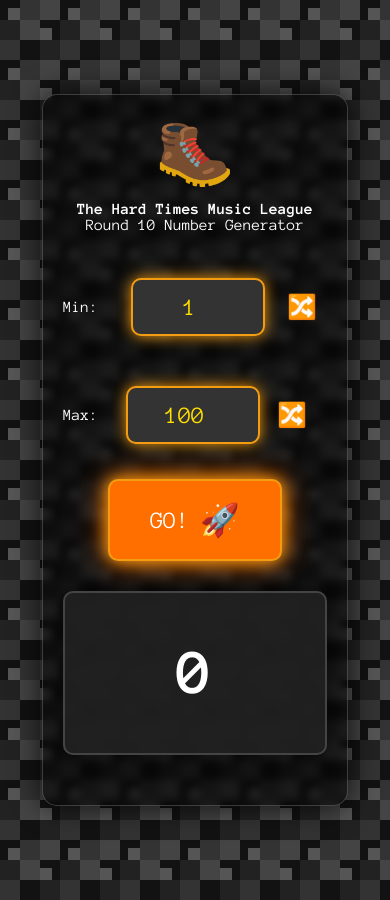
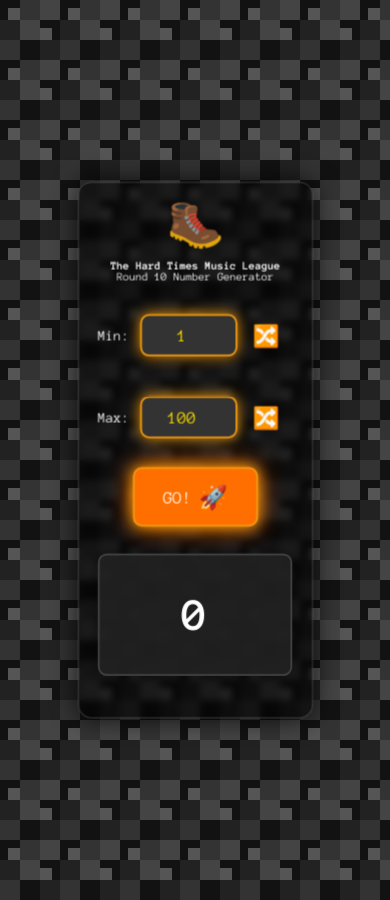
Before and after one commit to mattmotel/round10, a plain HTML site: page index.html in a window 390 px wide. Drawn offline with Linux system fonts and the light colour scheme.

Commit message:
mobile styles

```diff
--- a/index.html
+++ b/index.html
@@ -254,6 +254,72 @@
       font-weight: normal;
 
     }
+    @media (max-width: 600px) {
+    .input-container {
+      flex-direction: column;
+      align-items: flex-start;
+    }
+
+    #min-container, #max-container {
+      display: flex;
+      align-items: center;
+      justify-content: flex-start;
+      width: 100%; /* Make sure each container takes full width */
+    }
+
+    #min-container label,
+    #max-container label {
+      width: 40px; /* Set the same width for both labels */
+      margin-right: 0px;
+      text-align: right; /* Optional: Align text to the right for a cleaner look */
+    }
+
+    /* Add left margin for shuffle icons on mobile */
+    #min-container .shuffle-icon,
+    #max-container .shuffle-icon {
+      margin-left: 5px; /* Adjust this value as needed */
+    }
+
+    /* Other mobile styles */
+    .container {
+      padding: 16px;
+      transform: scale(0.9);
+    }
+
+    #boot {
+      font-size: 3.2rem;
+    }
+
+    h1 {
+      font-size: 0.8rem;
+      margin-bottom: 24px;
+    }
+
+    #result {
+      font-size: 3.2rem;
+      padding: 16px;
+      width: 180px;
+      height: 100px;
+    }
+
+    button {
+      padding: 16px 32px;
+      font-size: 1.2rem;
+    }
+
+    button span {
+      margin-left: 8px;
+      font-size: 1.6rem;
+    }
+
+    input {
+      padding: 12px;
+      font-size: 1.2rem;
+      margin: 12px;
+      width: 80px;
+    }
+  }
+
   </style>
   <link href="https://fonts.googleapis.com/css2?family=Anonymous+Pro:wght@400;700&display=swap" rel="stylesheet">
   <link rel="icon" id="dynamic-favicon">
```
